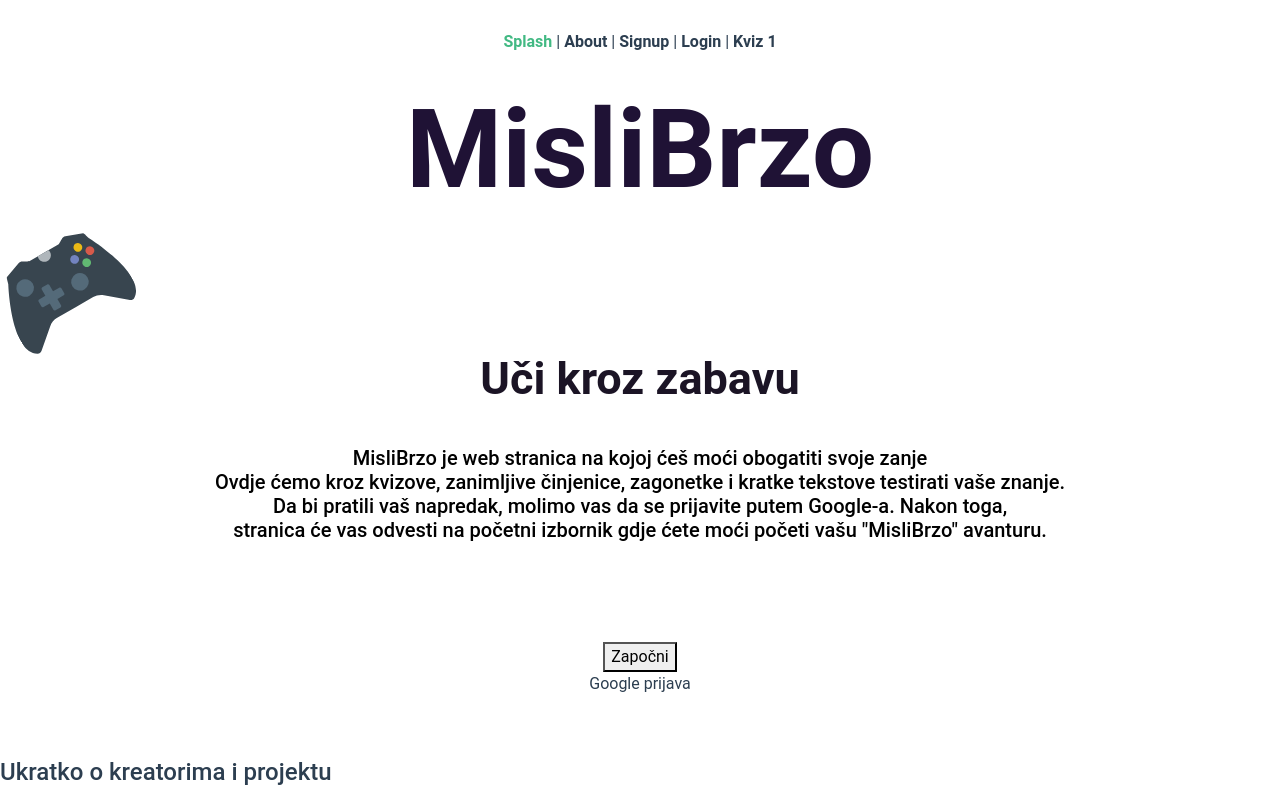
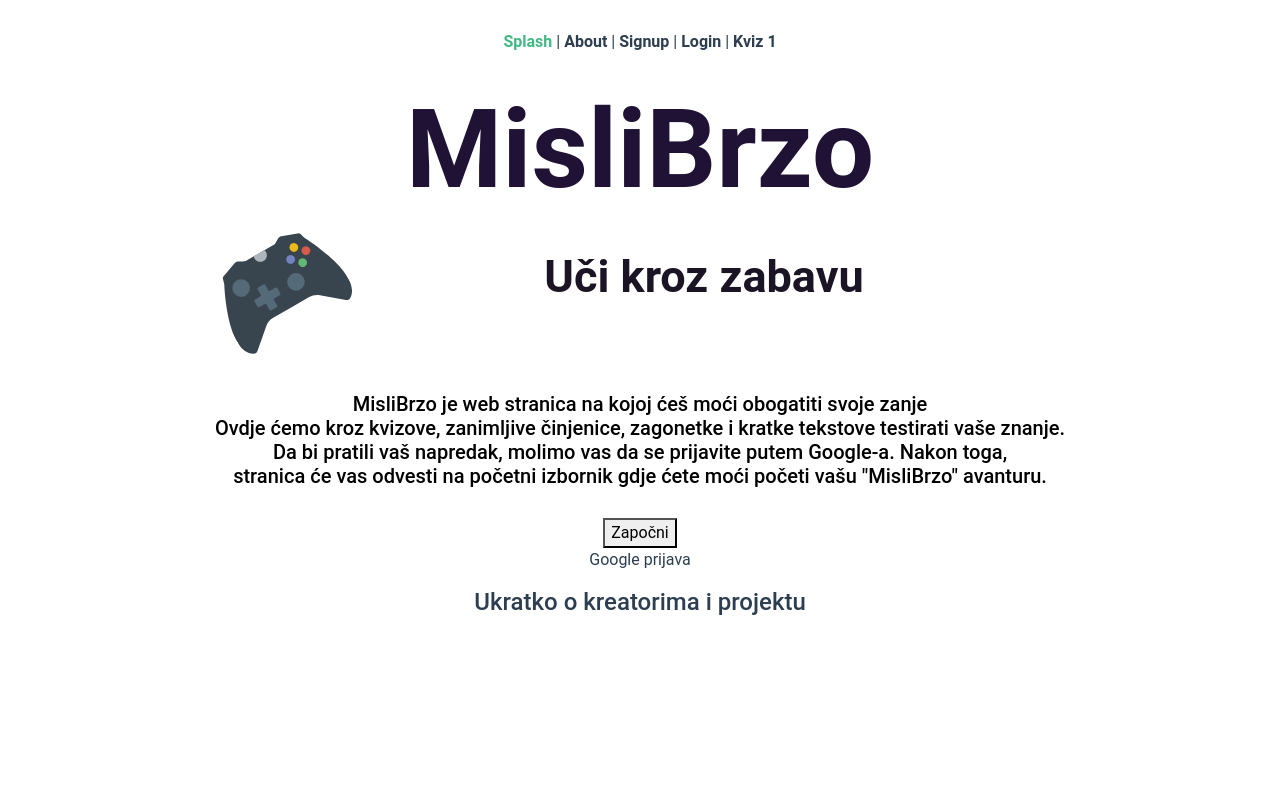
Before and after one commit to kuveeee/misli_brzo, a Vue app in the folder misli_brzo/: page / in a window 1280 px wide. Shown: the top 800 px of the page. Built offline with nearby package versions, Linux system fonts and the light colour scheme.

Commit message:
Stiliziranje
Stiliziranje Home i kviz_1 stranice

```diff
--- a/misli_brzo/src/views/Home.vue
+++ b/misli_brzo/src/views/Home.vue
@@ -26,10 +26,12 @@
           </div>
           <p>Google prijava</p>
         </div>
+
         <div class="ukratko_o_kreatorima_i_projektu">
           <h4>Ukratko o kreatorima i projektu</h4>
         </div>
-    </div> <!-- container_1 -->
+      </div>
+      <!-- container_1 -->
 
       <!-- Drugi dio stranice -->
       <div class="container_2">
@@ -39,23 +41,23 @@
             <li>
               <p>
                 Stranica je napravljena kao projekt za kolegij "Programsko
-              inženjerstvo" akademske godine 2020./2021. kod doc. dr. sc. Nikola
-              Tanković.
+                inženjerstvo" akademske godine 2020./2021. kod doc. dr. sc.
+                Nikola Tanković.
               </p>
             </li>
-
+            <br /><br />
             <h5>Cilj stranice</h5>
             <li>
               <p>
                 Naš cilj je našim korisnicima pružiti zabavnu web lokaciju na
                 kojoj će testirati svoje znanje na kvizovima, te naučiti i
                 proširiti znanje sa zabavnim činjenicama, kratkim tekstovima i
-              zagonetkama. Mi mislimo da će kroz našu stranicu svaka osoba moći
-              u roku 10-15min naučiti nešto što nisu možda znali, proširiti već
-              postojeće znanje ili ga samo testirati.
+                zagonetkama. Mi mislimo da će kroz našu stranicu svaka osoba
+                moći u roku 10-15min naučiti nešto što nisu možda znali,
+                proširiti već postojeće znanje ili ga samo testirati.
               </p>
             </li>
-
+            <br /><br />
             <h5>O nama</h5>
             <li>
               <p>
@@ -65,9 +67,10 @@
               </p>
             </li>
           </ul>
+          <br /><br />
         </div>
         <!-- Footer -->
-      <Footer class=""/>
+        <Footer class="" />
       </div>
     </div>
   </div>
@@ -88,7 +91,7 @@ export default {
 
 <!-- Add "scoped" attribute to limit CSS to this component only -->
 <style scoped lang="scss">
-.home{
+.home {
   min-height: 100%;
 }
 
@@ -117,6 +120,7 @@ h1 {
 
 //Uci kroz zabavu podnaslov
 h2 {
+  display: inline-block;
   font-size: 45px;
   color: #1b1425;
 }
@@ -134,6 +138,9 @@ h5 {
 
 //Slika gaming controllera
 .controller_slika {
+  display: inline-block;
+  position:relative;
+  left: -200px;
   width: 10%;
   transform: rotate(-30deg);
 }
@@ -142,7 +149,7 @@ h5 {
 //}
 
 .prijava {
-  padding-top: 100px;
+  padding-top: 30px;
 }
 
 .o_stranici {
@@ -151,7 +158,6 @@ h5 {
 }
 
 .ukratko_o_kreatorima_i_projektu {
-  position: absolute;
   bottom: 5px;
 }
 
@@ -159,7 +165,7 @@ h5 {
 .container_2 {
   color: white;
   height: 100vh;
-  background-image: linear-gradient(#FF6A00, #F0156A);
+  background-image: linear-gradient(#ff6a00, #f0156a);
   padding-left: 80px;
   padding-right: 80px;
   font-size: 20px;
@@ -169,5 +175,4 @@ h5 {
 .text {
   padding-top: 25px;
 }
-
 </style>
--- a/misli_brzo/src/views/kviz_1.vue
+++ b/misli_brzo/src/views/kviz_1.vue
@@ -7,8 +7,10 @@
     </div>
 
     <h2>Kviz FILMOVI</h2>
-    <div class="pitanje d-flex w-50">
+    <div class="container">
+    <div class="pitanje d-flex justify-content-center">
       <p>Lorem ipsum dolor sit amet consectetur adipisicing elit?</p>
+    </div>
     </div>
     <!-- Pitanje -->
 
@@ -45,11 +47,11 @@ export default {};
 .izlaz{
 }
 h1 {
-  -webkit-text-stroke: 2px;
   margin: auto;
   width: 50%;
 }
 .pitanje {
+  justify-content: center; //poravnati text na sredinu containera
   background-color: #804aa0;
   color: #c2a7d2;
   border-radius: 10px;
```
Lines whose indentation alone changed are shown as unchanged.
